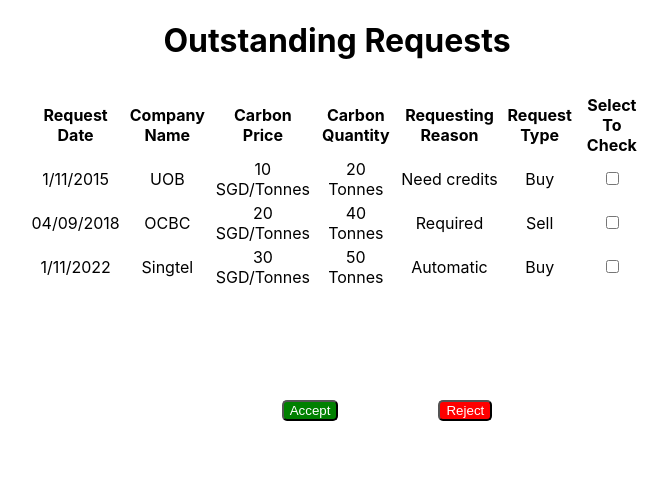
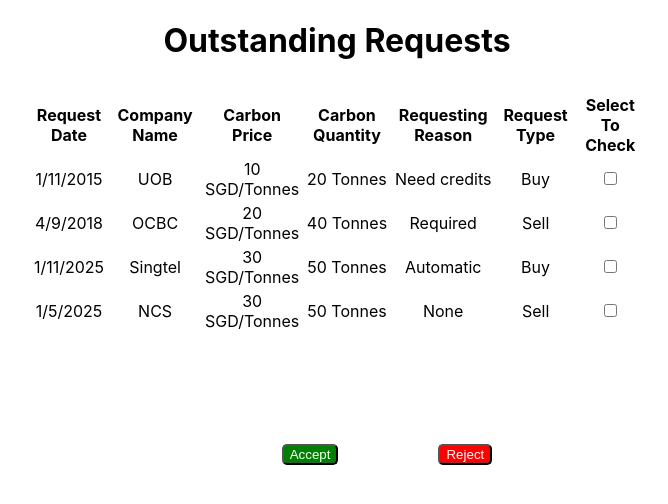
Before and after one commit to NotAnAddictz/TechTrek25, a React (Create React App) app in the folder carbon-trading-webapp/: page / in a window 1280 px wide. Shown: the top 504 px of the page, without its empty margins (303-971 px from the left). Built offline with nearby package versions, Linux system fonts and the light colour scheme.

Commit message:
implement what is considered overdue

```diff
--- a/carbon-trading-webapp/src/pages/OtherRequestPage.jsx
+++ b/carbon-trading-webapp/src/pages/OtherRequestPage.jsx
@@ -1,16 +1,31 @@
-import * as React from 'react'
+import React, { useEffect, useState } from 'react';
 
 const data = [
     {requestdate: "1/11/2015", companyname: "UOB", carbonprice: "10 SGD/Tonnes", carbonquantity: "20 Tonnes",
         requestingreason: "Need credits", requesttype: "Buy"},
-    {requestdate: "04/09/2018", companyname: "OCBC", carbonprice: "20 SGD/Tonnes", carbonquantity: "40 Tonnes",
+    {requestdate: "4/9/2018", companyname: "OCBC", carbonprice: "20 SGD/Tonnes", carbonquantity: "40 Tonnes",
         requestingreason: "Required", requesttype: "Sell"},
-    {requestdate: "1/11/2022", companyname: "Singtel", carbonprice: "30 SGD/Tonnes", carbonquantity: "50 Tonnes",
-        requestingreason: "Automatic", requesttype: "Buy"}
+    {requestdate: "1/11/2025", companyname: "Singtel", carbonprice: "30 SGD/Tonnes", carbonquantity: "50 Tonnes",
+        requestingreason: "Automatic", requesttype: "Buy"},
+    {requestdate: "1/5/2025", companyname: "NCS", carbonprice: "30 SGD/Tonnes", carbonquantity: "50 Tonnes",
+            requestingreason: "None", requesttype: "Sell"}
 ]
 
 const OtherRequestPage = () => {
+    const [overdueRequests, setOverdueRequests] = React.useState([])
+
+    useEffect(() => {
+        const date = new Date()
+        const lastWeek = new Date()
+        lastWeek.setDate(date.getDate() - 7)
+        const overdue = data.filter((val) => lastWeek > new Date(val.requestdate));
+        console.log(overdue)
+        setOverdueRequests(overdue);
+    }, [])
+
+
   return (
+
     <div>
         <h1>Outstanding Requests</h1>
         <table className="center">
```
